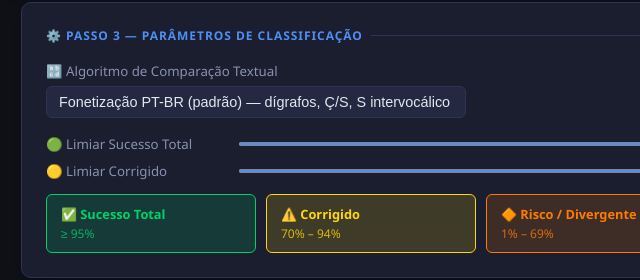
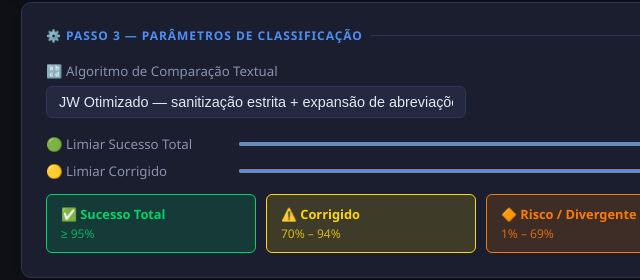
Before and after one commit to moschini80/higienizador-ceps, a plain HTML site: page index.html in a window 1280 px wide. Shown: the part 839-1119 px from the top of the page, 159-799 px from the left. Drawn offline with Linux system fonts and the light colour scheme.

Commit message:
feat: define JW Otimizado como engine padrão

```diff
--- a/index.html
+++ b/index.html
@@ -526,8 +526,8 @@
     <div style="margin-bottom:16px;">
       <label for="select-phonetic-engine" style="font-size:.83rem;color:var(--text-dim);display:block;margin-bottom:6px;">🔡 Algoritmo de Comparação Textual</label>
       <select id="select-phonetic-engine" style="background:var(--surface2);color:var(--text);border:1px solid var(--border);border-radius:6px;padding:7px 12px;font-size:.9rem;width:100%;max-width:420px;cursor:pointer;">
-        <option value="ptbr" selected>Fonetização PT-BR (padrão) — dígrafos, Ç/S, S intervocálico</option>
-        <option value="jw-optimized">JW Otimizado — sanitização estrita + expansão de abreviações PT-BR</option>
+        <option value="ptbr">Fonetização PT-BR — dígrafos, Ç/S, S intervocálico</option>
+        <option value="jw-optimized" selected>JW Otimizado — sanitização estrita + expansão de abreviações PT-BR</option>
       </select>
     </div>
 
--- a/processor.js
+++ b/processor.js
@@ -29,8 +29,8 @@ const Processor = (() => {
   let thresholdPerfect   = 95;
   let thresholdCorrected = 70;
 
-  // Engine fonética selecionada: 'ptbr' | 'levenshtein' (futuro)
-  let phoneticEngine = 'ptbr';
+  // Engine fonética selecionada: 'ptbr' | 'jw-optimized'
+  let phoneticEngine = 'jw-optimized';
 
   function setPhoneticEngine(engine) {
     phoneticEngine = engine || 'ptbr';
```
